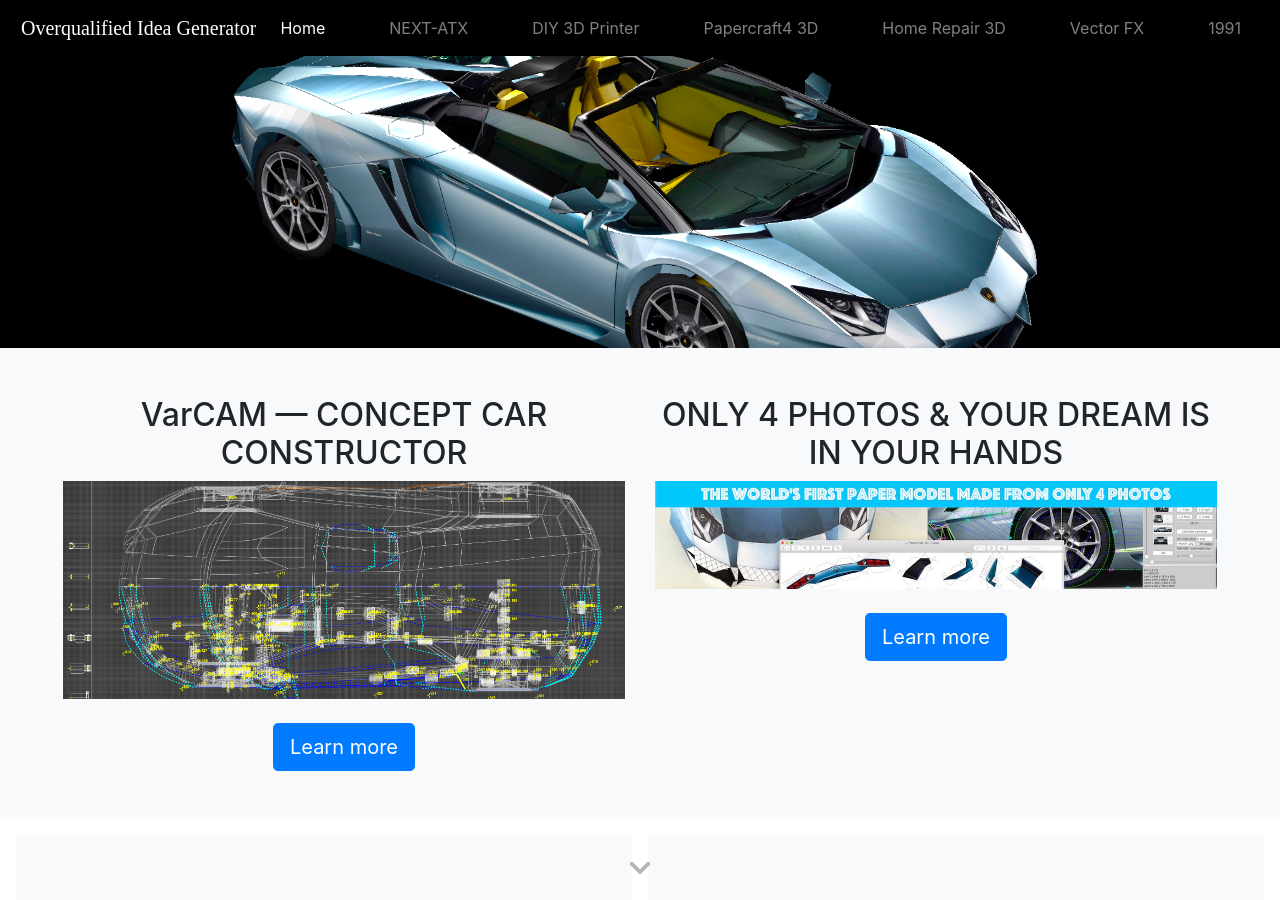
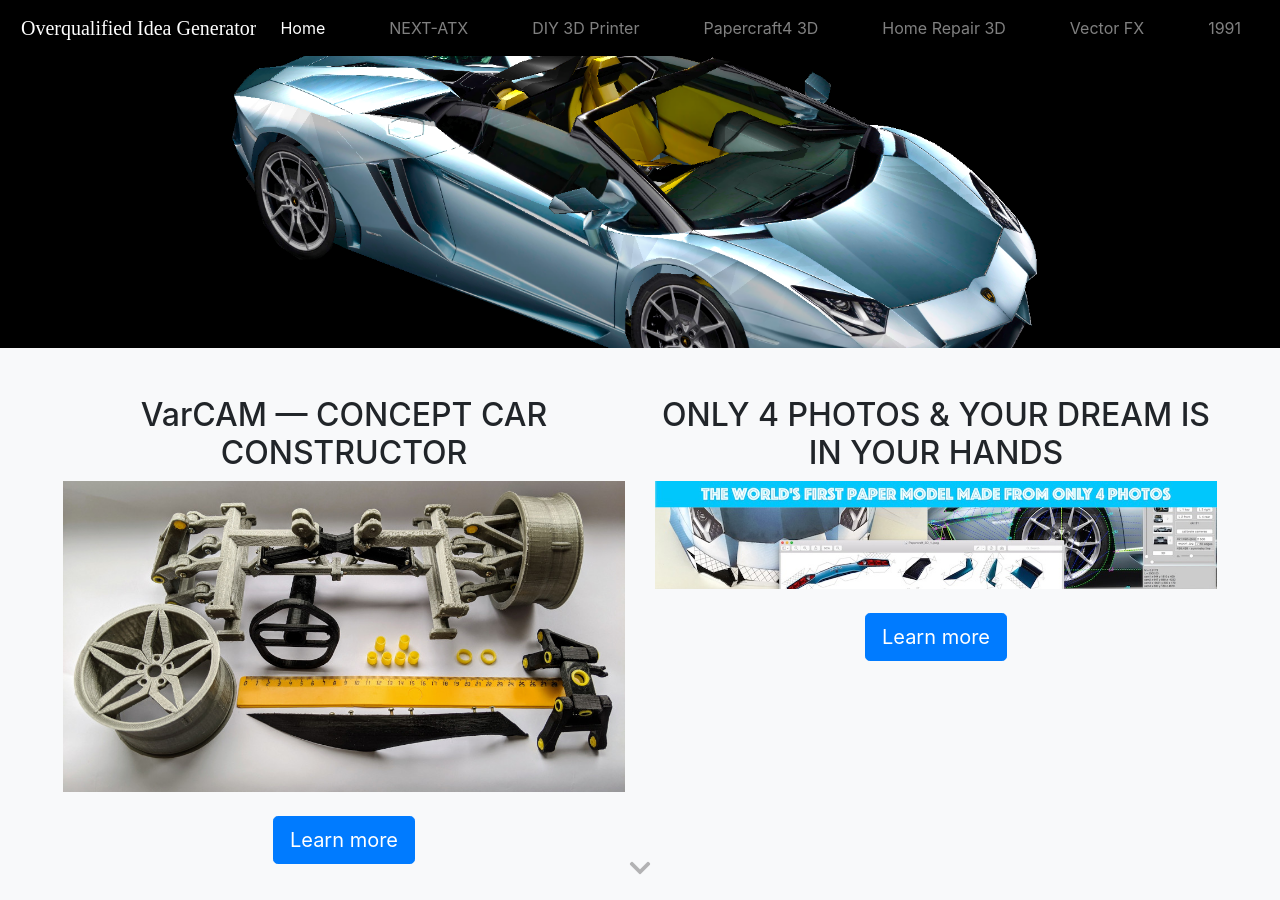
Before and after one commit to iworld4us/iworld4us.github.io, a Jekyll site: the page built from index.html, in a window 1280 px wide and 900 px high. Built offline with Jekyll 4.4.1, drawn with Linux system fonts in a browser that asks for light colours; nearby versions of some CDN libraries; some web fonts are replaced.

Commit message:
New image

```diff
--- a/VarCAM.html
+++ b/VarCAM.html
@@ -226,6 +226,7 @@
     &bull; 2 years of active programming;<br>
     &bull; Only 1 week for <kbd>MODEL 0</kbd> creation &mdash; it is <b>included</b> with the app to use as a starting point of your great model!
   </p>
+  <img class="img-fluid mt-3" src="img/vcam/3d.jpg" />
 
   <h2 id="notes" class="mt-3"><i class="fas fa-question-circle"></i> Notes</h2>
   <ul class="list-group mw-960px text-left">
--- a/index.html
+++ b/index.html
@@ -11,7 +11,7 @@
   <div class="row mx-auto p-lg-8 px-3 px-md-5 py-5">
     <div class="col-12 col-md-6">
       <h2 class="wow zoomIn">VarCAM &mdash; CONCEPT CAR CONSTRUCTOR</h2>
-      <a href="VarCAM"><img src="img/vcam/part_point.png" class="img-fluid" alt="VarCAM"></a>
+      <a href="VarCAM"><img src="img/vcam/3d.jpg" class="img-fluid" alt="VarCAM"></a>
       <br><br>
       <a class="btn btn-lg btn-primary" href="VarCAM">Learn more</a>
     </div>
```
Also changed, not shown: img/vcam/3d.jpg (added).
